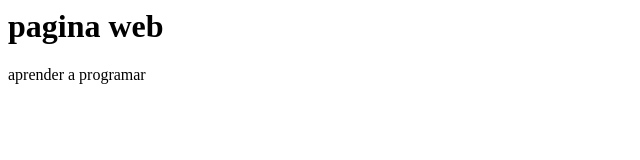
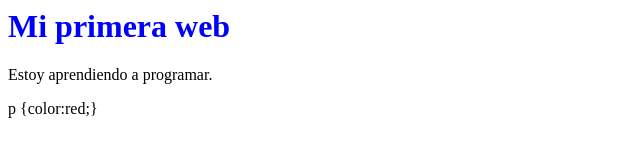
Before and after one commit to nahuelaparisiledesma-prog/mi-primera-web, a plain HTML site: page index.html in a window 1280 px wide. Shown: the whole page, without its empty margins (0-640 px from the left). Drawn offline with Linux system fonts and the light colour scheme.

Commit message:
Add files via upload

```diff
--- a/index.html
+++ b/index.html
@@ -1,3 +1,4 @@
-<h1>pagina web</h1>
-<p>aprender a programar</p>
-<style>color: blue; font-weight: bold;</style>
+<style>h1 {color:blue;}</style>
+<h1>Mi primera web</h1>
+<p>Estoy aprendiendo a programar.</p>
+p {color:red;}
```
